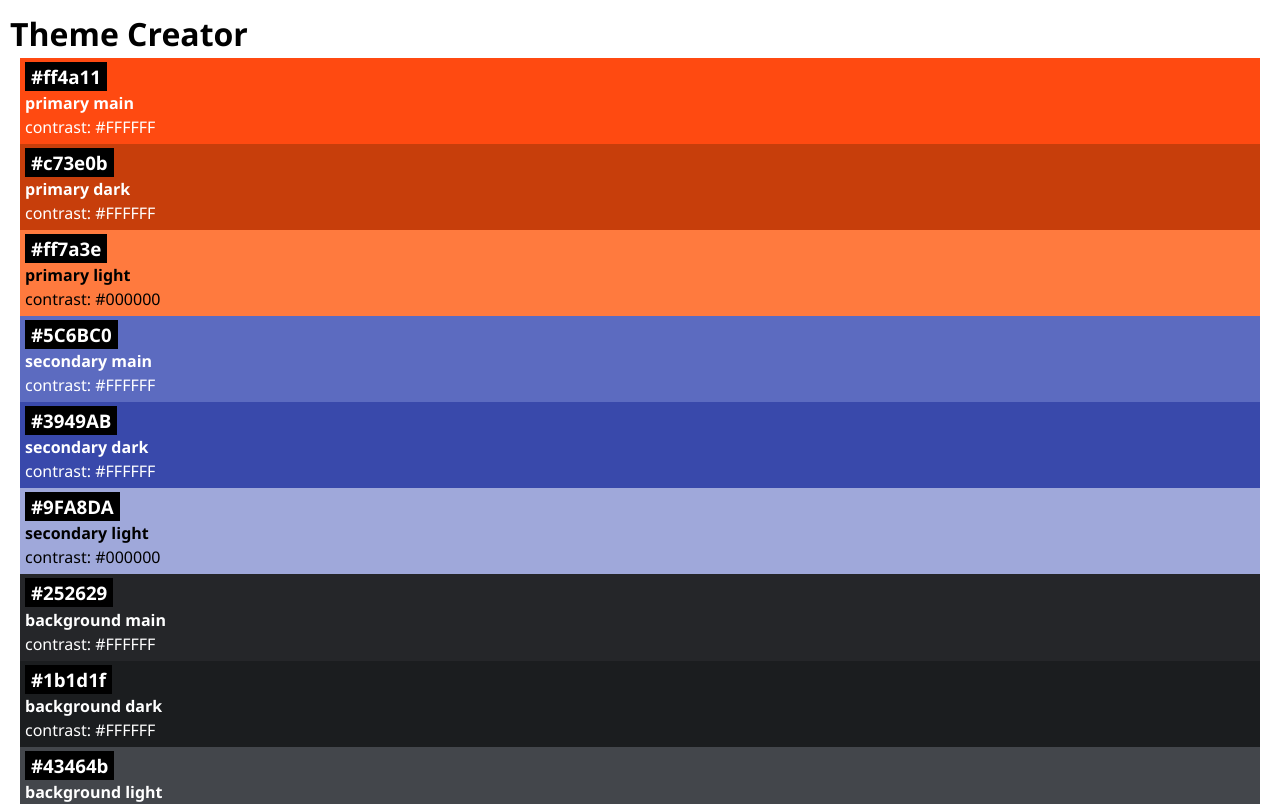
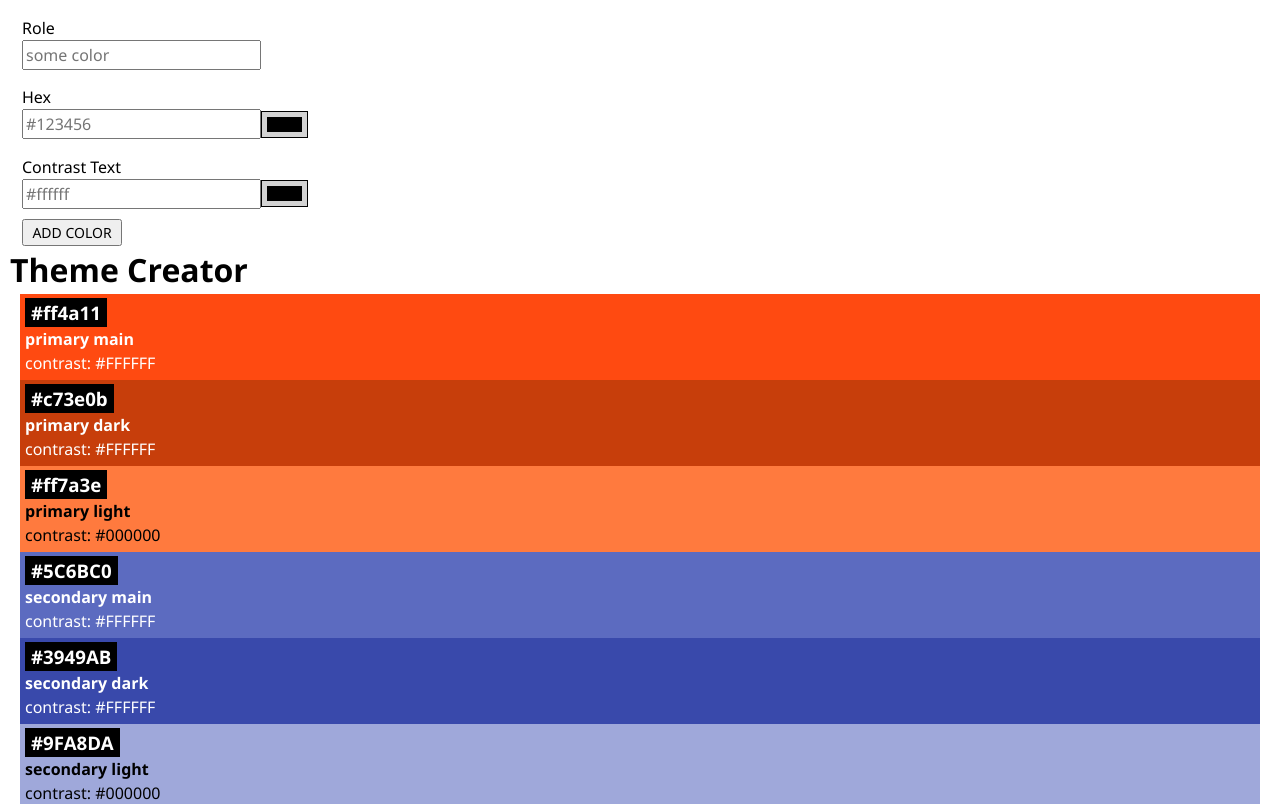
Before and after one commit to Inelukas/Recap-Project-4-Theme-Creator, a React (Vite) app: page / in a window 1280 px wide. Shown: the top 804 px of the page. Built offline with nearby package versions, Linux system fonts and the light colour scheme.

Commit message:
first task

```diff
--- a/package.json
+++ b/package.json
@@ -14,7 +14,9 @@
     "@octokit/rest": "^20.1.0",
     "dotenv": "^16.4.5",
     "react": "^18.2.0",
-    "react-dom": "^18.2.0"
+    "react-dom": "^18.2.0",
+    "styled-components": "^6.1.12",
+    "uid": "^2.0.2"
   },
   "devDependencies": {
     "@types/react": "^18.2.66",
--- a/src/App.jsx
+++ b/src/App.jsx
@@ -1,13 +1,23 @@
 import { initialColors } from "./lib/colors";
 import Color from "./Components/Color/Color";
 import "./App.css";
+import { ColorForm } from "./Components/ColorForm/ColorForm";
+import { useState } from "react";
+import { uid } from "uid";
 
 function App() {
+  const [colors, setColors] = useState(initialColors);
+  function handleSubmit(newColor) {
+    setColors((prevColors) => {
+      return [{ ...newColor, id: uid() }, ...prevColors];
+    });
+  }
   return (
     <>
+      <ColorForm handleSubmit={handleSubmit} />
       <h1>Theme Creator</h1>
 
-      {initialColors.map((color) => {
+      {colors.map((color) => {
         return <Color key={color.id} color={color} />;
       })}
     </>
--- /dev/null
+++ b/src/Components/ColorForm/ColorForm.jsx
@@ -0,0 +1,107 @@
+import { useState } from "react";
+import styled from "styled-components";
+
+const StyledForm = styled.form`
+  display: flex;
+  flex-direction: column;
+  width: 200px;
+
+  fieldset {
+    border: none;
+    display: flex;
+    flex-direction: column;
+  }
+
+  .input-group {
+    display: flex;
+    align-items: center;
+  }
+
+  .hex-color-box {
+    width: 35px;
+    height: 15px;
+    background: ${({ $inputColor }) => $inputColor.hex || "black"};
+  }
+
+  .contrast-color-box {
+    width: 35px;
+    height: 15px;
+    background: ${({ $inputColor }) => $inputColor.contrasttext || "black"};
+  }
+
+  .outerDiv {
+    padding: 5px;
+    border: 1px solid black;
+    background: lightgray;
+  }
+
+  button {
+    width: 100px;
+    font-size: 14px;
+    margin-left: 12px;
+  }
+`;
+
+export function ColorForm({ handleSubmit }) {
+  const [$inputColor, setInputColor] = useState({
+    hex: "",
+    contrasttext: "",
+  });
+
+  function handleInput(event) {
+    event.preventDefault();
+    const { name, value } = event.target;
+    setInputColor((prevValue) => {
+      return { ...prevValue, [name]: value };
+    });
+  }
+
+  function onSubmit(event) {
+    event.preventDefault();
+    const form = event.target;
+    const formData = {
+      role: form.role.value,
+      hex: form.hex.value,
+      contrastText: form.contrasttext.value,
+    };
+    handleSubmit(formData);
+  }
+
+  return (
+    <StyledForm $inputColor={$inputColor} onSubmit={onSubmit}>
+      <fieldset>
+        <label htmlFor="role">Role</label>
+        <input name="role" placeholder="some color" />
+      </fieldset>
+      <fieldset>
+        <label htmlFor="hex">Hex</label>
+        <div className="input-group">
+          <input
+            onChange={handleInput}
+            name="hex"
+            placeholder="#123456"
+            value={$inputColor.hex}
+          />
+          <div className="outerDiv">
+            <div className="hex-color-box"></div>
+          </div>
+        </div>
+      </fieldset>
+      <fieldset>
+        <label htmlFor="contrasttext">Contrast Text</label>
+        <div className="input-group">
+          <input
+            onChange={handleInput}
+            name="contrasttext"
+            placeholder="#ffffff"
+            value={$inputColor.contrast}
+          />
+          <div className="outerDiv">
+            <div className="contrast-color-box"></div>
+          </div>
+        </div>
+      </fieldset>
+      <button>ADD COLOR</button>
+    </StyledForm>
+  );
+}
```
Also changed, not shown: 1 other file (tests, documents, lock files or other folders).
